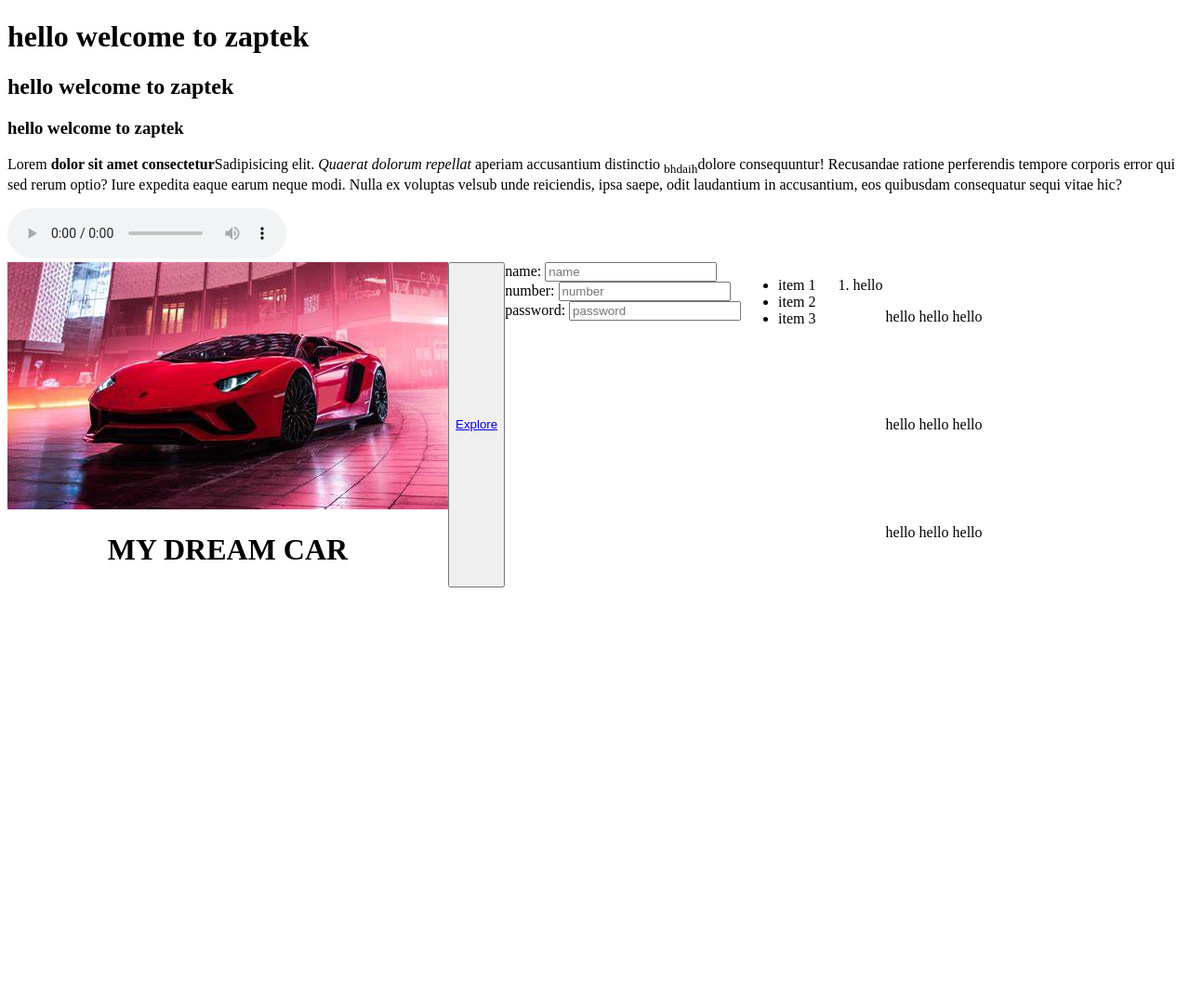
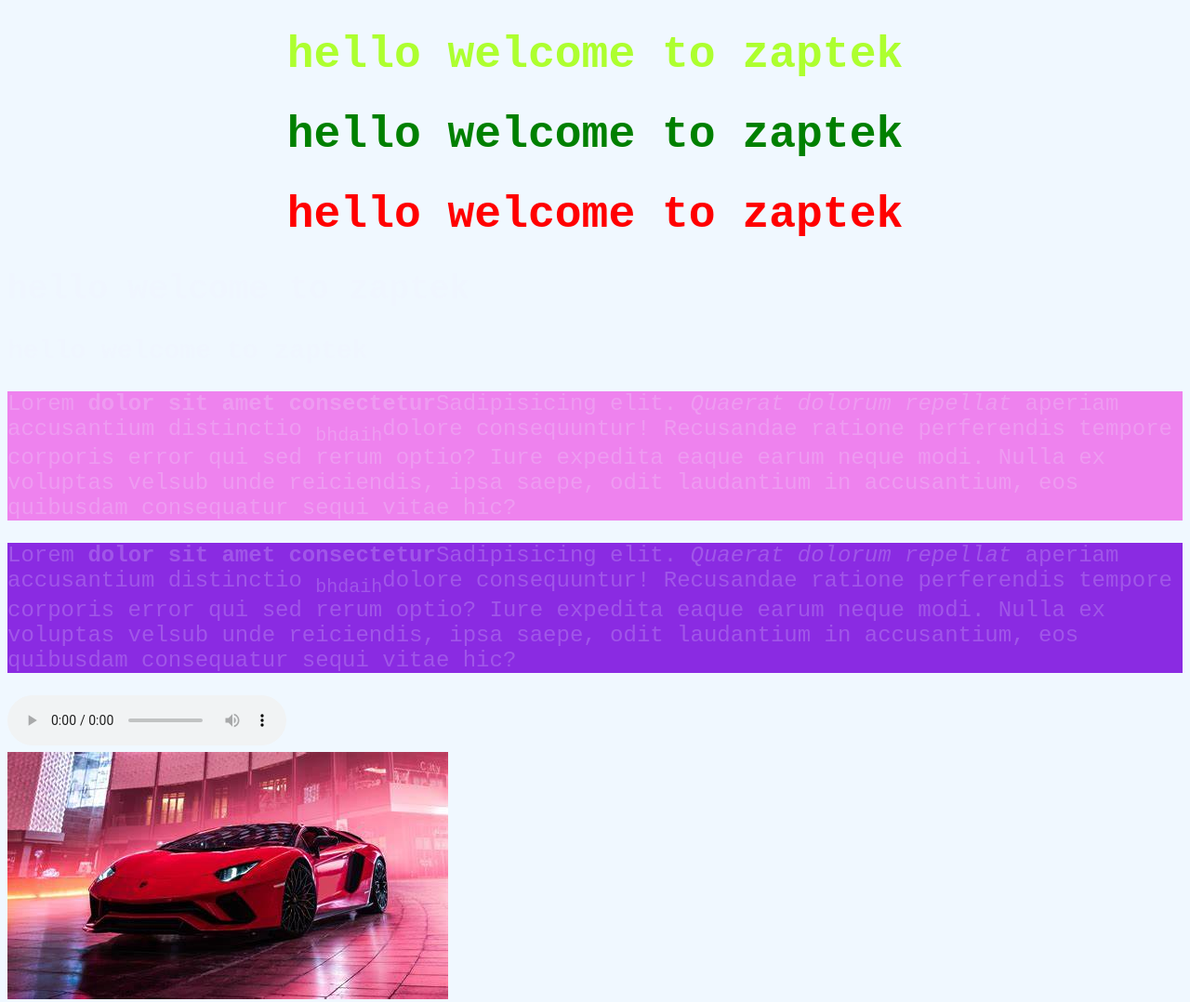
Before and after one commit to Ahmadeed-cyber/website-name, a plain HTML site: page index.html in a window 1280 px wide. Shown: the top 1078 px of the page at 93% size. Before the commit the page ends 800 px from the top, so only its background shows below. Drawn offline with Linux system fonts and the light colour scheme.

Commit message:
updated index.html

```diff
--- a/index.html
+++ b/index.html
@@ -4,19 +4,59 @@
     <meta charset="UTF-8">
     <meta name="viewport" content="width=device-width, initial-scale=1.0">
     <title>zaptek</title>
+    <style>
+* {
+}
+body {
+    background-color: black;
+    color:black ;
+    font-size: 24px;
+}
+h1 {
+    text-align: center;
+    color: greenyellow;
+}
+body {
+    background-color:aliceblue;
+    color: hsla(252, 100%, 97%, 0.219);
+    font-size: 24px;
+    font-family: 'Courier New', Courier, monospace;
+}
+.color1 {
+    color: green;
+}
+
+.color2 {
+    color: red;
+}
+#para-1{
+    background-color: violet;
+}
+#para-2{
+    background-color: blueviolet;
+}
+
+
+    </style>
+
 </head>
 <body>
  <h1>hello welcome to zaptek</h1>
+ <h1 class="color1">hello welcome to zaptek</h1>
+ <h1 class="color2">hello welcome to zaptek</h1>
  <h2>hello welcome to zaptek</h2>
  <h3>hello welcome to zaptek</h3>
-<p>Lorem <b> dolor sit amet consectetur</b>Sadipisicing elit. <i>Quaerat dolorum repellat</i> aperiam accusantium distinctio <sub>bhdaih</sub>dolore consequuntur! Recusandae ratione perferendis tempore corporis error qui sed rerum optio? Iure expedita eaque earum neque modi. Nulla ex voluptas velsub
- unde reiciendis, ipsa saepe, odit laudantium in accusantium, eos quibusdam consequatur sequi vitae hic?</p>
+
+ <p id="para-1">Lorem <b> dolor sit amet consectetur</b>Sadipisicing elit. <i>Quaerat dolorum repellat</i> aperiam accusantium distinctio <sub>bhdaih</sub>dolore consequuntur! Recusandae ratione perferendis tempore corporis error qui sed rerum optio? Iure expedita eaque earum neque modi. Nulla ex voluptas velsub
+    unde reiciendis, ipsa saepe, odit laudantium in accusantium, eos quibusdam consequatur sequi vitae hic?</p>
+    <p id="para-2">Lorem <b> dolor sit amet consectetur</b>Sadipisicing elit. <i>Quaerat dolorum repellat</i> aperiam accusantium distinctio <sub>bhdaih</sub>dolore consequuntur! Recusandae ratione perferendis tempore corporis error qui sed rerum optio? Iure expedita eaque earum neque modi. Nulla ex voluptas velsub
+        unde reiciendis, ipsa saepe, odit laudantium in accusantium, eos quibusdam consequatur sequi vitae hic?</p>
 <audio src="audios/Juice-WRLD-Wishing-Well.mp3" controls >Sani</audio>
-<div style="display: flex; justify-content: left;">
-    <div style="text-align: center;">
-        <img src="images/OIP.jpg" alt="lambo">
-        <h1>MY DREAM CAR </h1>
-    </div>
+<div>
+    <img src="images/OIP.jpg" alt="lambo">
+
+<h1>MY DREAM CAR </h1>
+</div>
 
 
 <button><a href="google.com">Explore</a></button>
```
